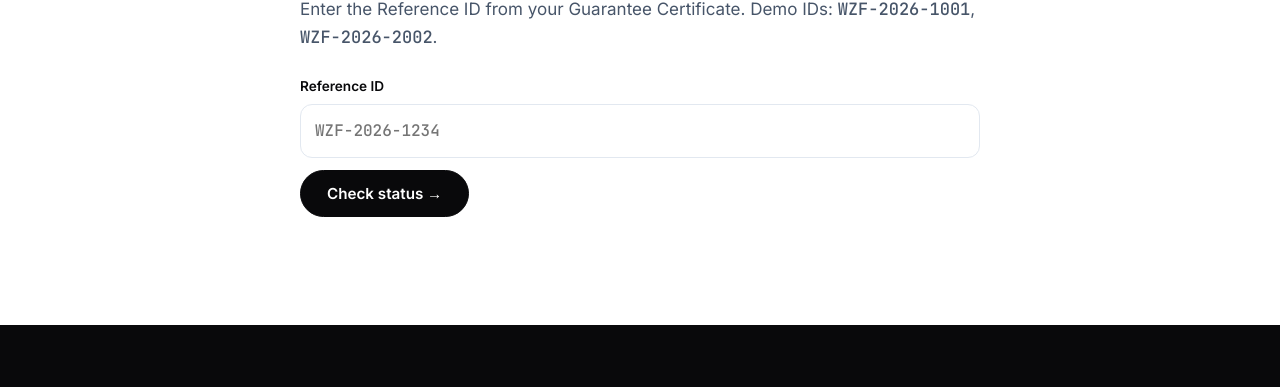
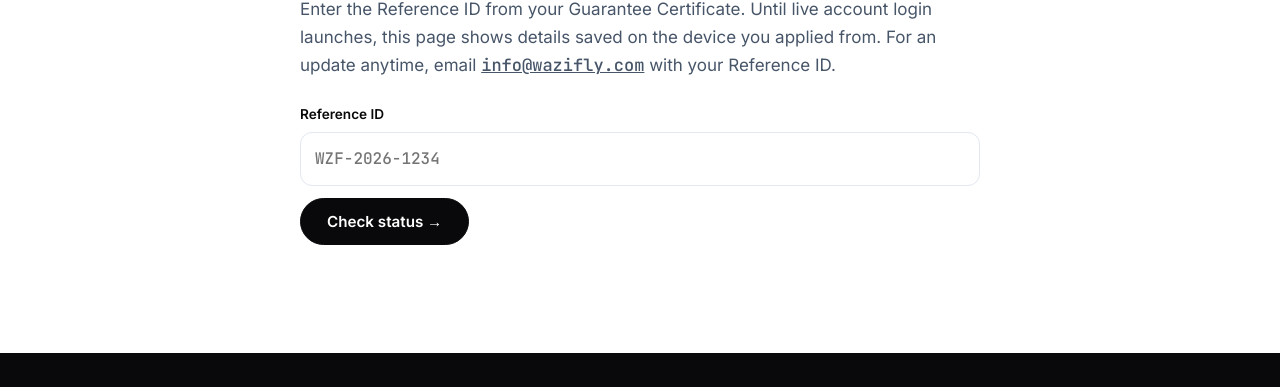
Before and after one commit to ibrahim-boop-coder/wazifaly, a plain HTML site: page track.html in a window 1280 px wide. Shown: the part 205-592 px from the top of the page. Drawn offline with Linux system fonts and the light colour scheme.

Commit message:
Update placement tracking instructions in track.html

```diff
--- a/track.html
+++ b/track.html
@@ -6,7 +6,7 @@
 <link rel="stylesheet" href="styles.css"></head><body>
 <div id="site-header"></div>
 <main><section><div class="wrap" style="max-width:720px"><h1 style="font-size:2.4rem">Track your placement</h1>
-<p class="sub">Enter the Reference ID from your Guarantee Certificate. Demo IDs: <span class="mono">WZF-2026-1001</span>, <span class="mono">WZF-2026-2002</span>.</p>
+<p class="sub">Enter the Reference ID from your Guarantee Certificate. Until live account login launches, this page shows details saved on the device you applied from. For an update anytime, email <a class="mono" href="mailto:info@wazifly.com">info@wazifly.com</a> with your Reference ID.</p>
 <form id="trackForm" style="margin:24px 0"><label for="refId">Reference ID</label><input id="refId" class="mono" placeholder="WZF-2026-1234" required><p><button class="btn" type="submit">Check status</button></p></form>
 <div id="trackOut"></div></div></section></main>
 <div id="site-footer"></div><script src="app.js"></script></body></html>
```
